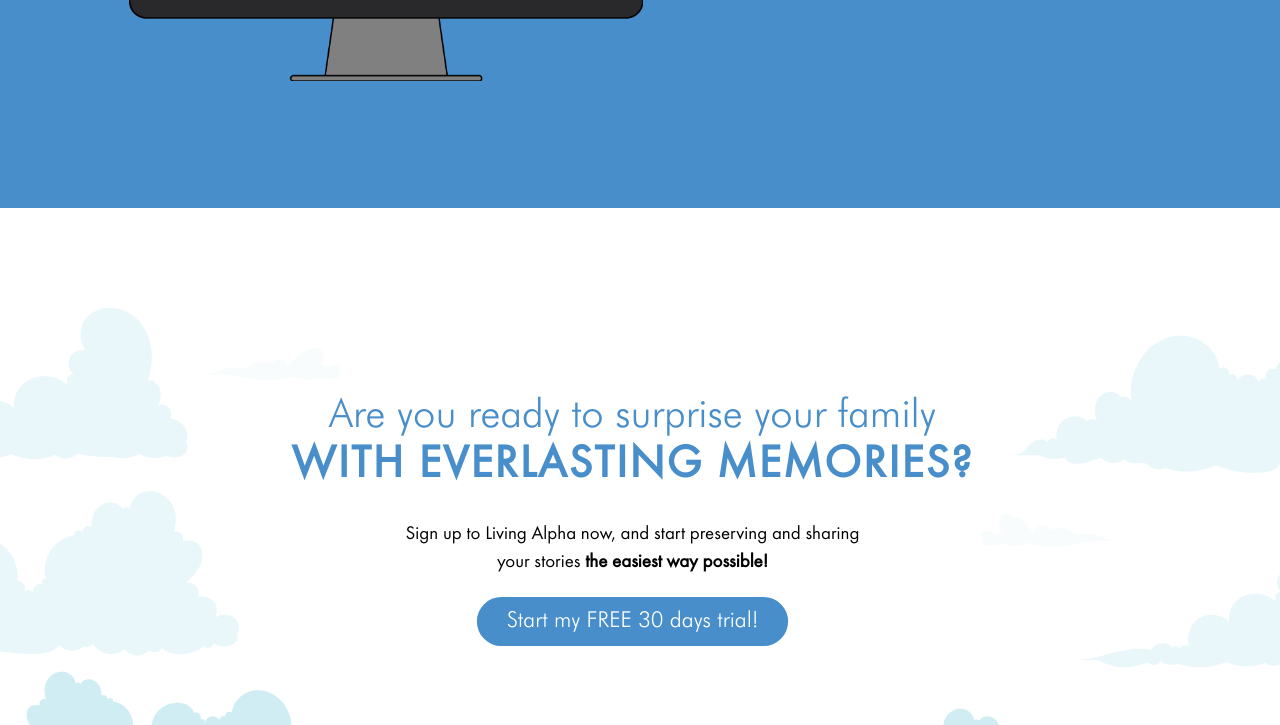
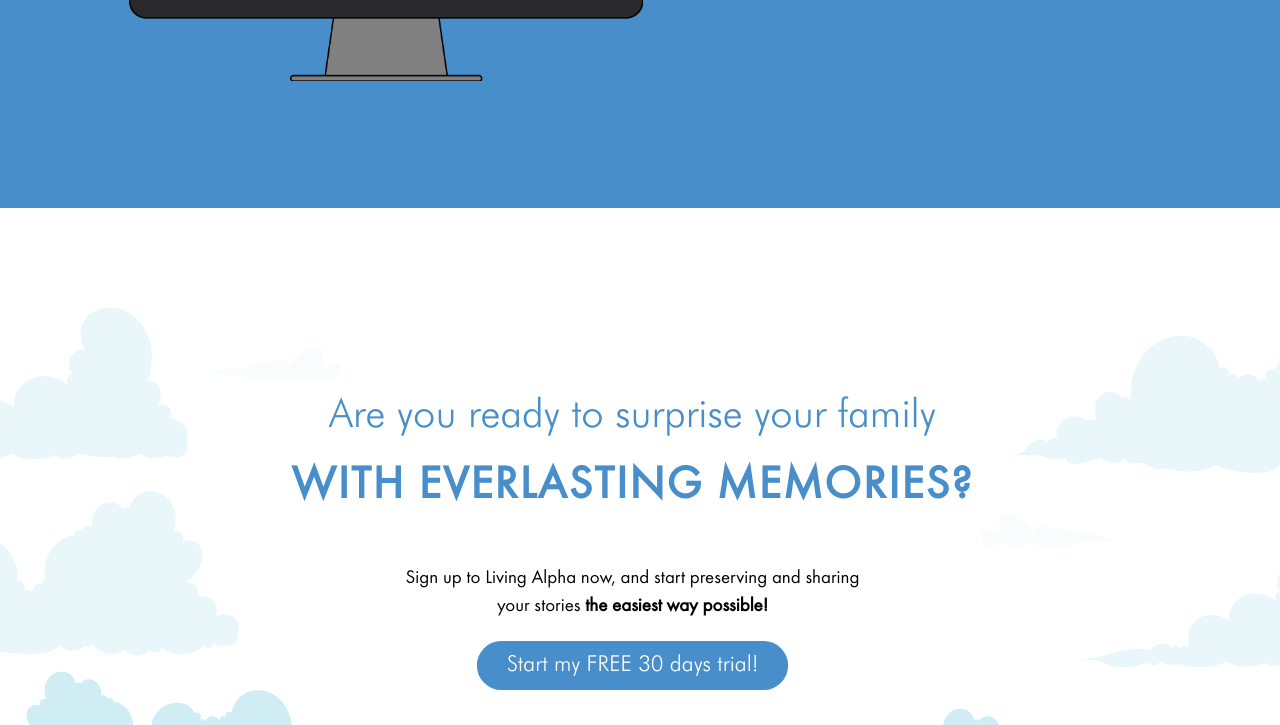
Before and after one commit to sofiavillazon/LivingAlphaJournal, a website: page index.html in a window 1280 px wide. Shown: the part 4935-5660 px from the top of the page. Drawn offline with Linux system fonts and the light colour scheme; files whose address does not match are found by name.

Commit message:
detalle de contenido

```diff
--- a/src/style.scss
+++ b/src/style.scss
@@ -318,6 +318,7 @@
 .bg-white h3  {
 	padding-bottom: 5px;
 	font-size: 20px;
+	line-height: 1.15;
 }
 .bg-white .cnt-left  p  {
 	font-size: 22px;
@@ -504,6 +505,7 @@
     font-weight: 100;
     font-family: futura-light;
     font-size: 18px;
+    cursor: pointer;
 }
 .menu ul li.m-box a {
 	color: #FFFFFF;
@@ -905,7 +907,7 @@
 	.subscribtion h2 {
 	    letter-spacing: 2px;
 	    font-size: 46px;
-	    line-height: 0.2;
+	    line-height: 1.15;
 	}
 	.subscribtion{
 	    background: #FFFFFF;
@@ -1222,6 +1224,7 @@
 
 @media (max-width: 766px) {
 
+
 	.signup .content {
 	    max-width: 100%;
 	}
```
Also changed, not shown: src/style.css.
